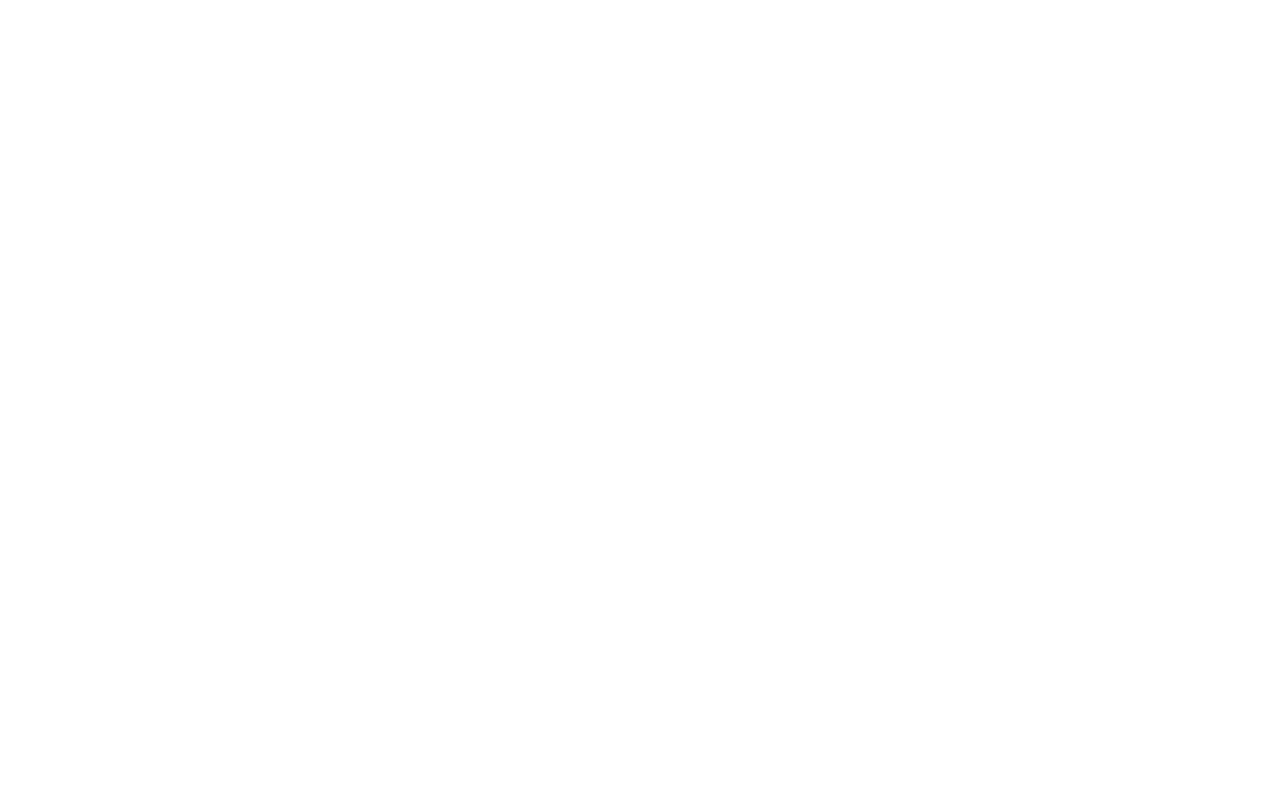
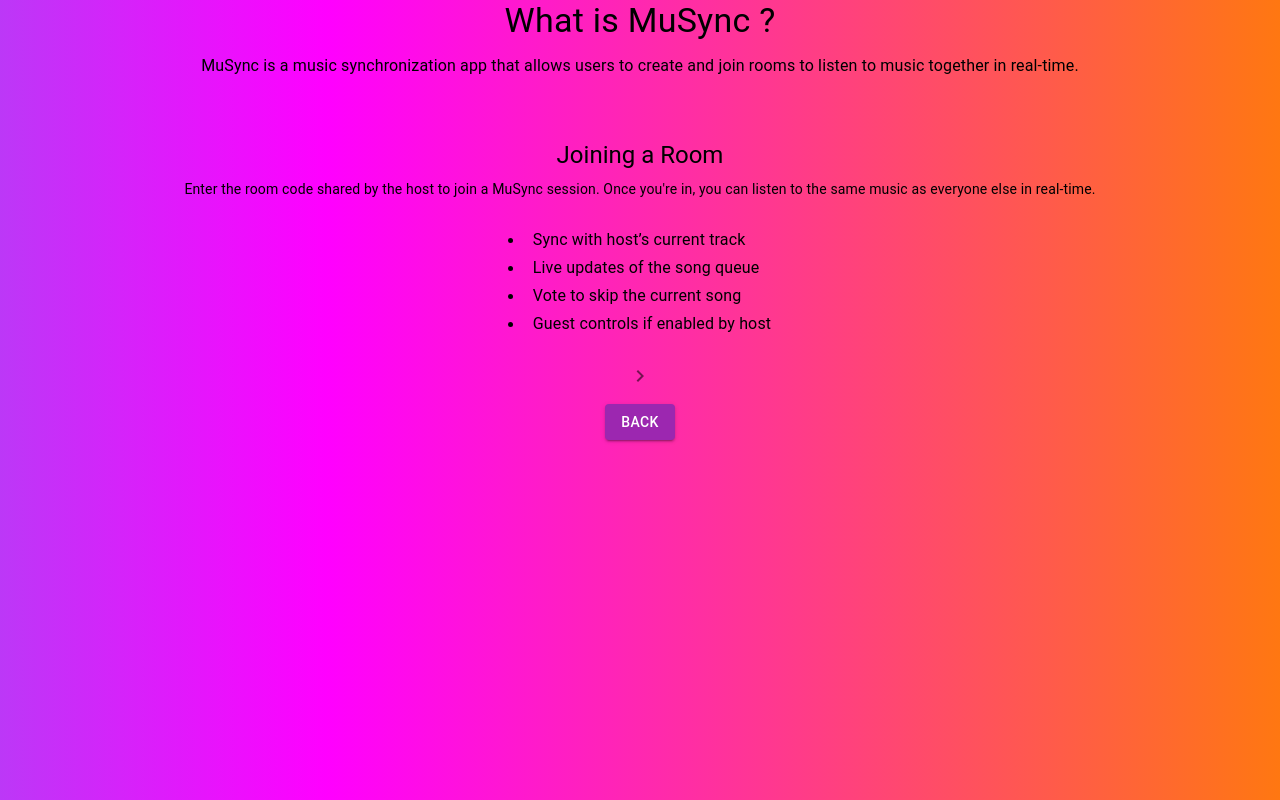
Before and after one commit to kdev307/MuSync, a React (Vite) app in the folder frontend/: page /info in a window 1280 px wide. Before the commit this address had no page. Built offline with nearby package versions, Linux system fonts and the light colour scheme.

Commit message:
Completed basic functionality

```diff
--- a/frontend/src/App.jsx
+++ b/frontend/src/App.jsx
@@ -4,6 +4,7 @@
 import Home from "./pages/Home";
 import RoomJoin from "./pages/RoomJoin";
 import Room from "./pages/Room";
+import Info from "./pages/Info";
 
 function App() {
     return (
@@ -15,6 +16,7 @@
                     <Route path="/join-room" element={<RoomJoin />} />
 
                     <Route path="/create-room" element={<CreateRoom />} />
+                    <Route path="/info" element={<Info />} />
                     <Route path="/room/:roomCode" element={<Room />} />
                 </Routes>
             </BrowserRouter>
--- a/frontend/src/index.css
+++ b/frontend/src/index.css
@@ -11,6 +11,27 @@
         "Helvetica Neue", sans-serif;
     -webkit-fontcaregory-imagesg: antialiased;
     -moz-osx-fontcaregory-imagesg: grayscale;
+    margin: 0;
+    padding: 0;
+    height: 100vh;
+    width: 100%;
+    background: linear-gradient(
+        90deg,
+        #3e23ff,
+        #3cff3c,
+        #ff2362,
+        #2dafe6,
+        #ff00ff,
+        #ff8000
+    );
+    background-size: 400% 400%;
+    animation: gradient 10s ease-in-out infinite;
+}
+
+#root {
+    height: 100%;
+    width: 100%;
+    margin: auto 0;
 }
 
 code {
@@ -21,3 +42,15 @@
 html {
     scroll-behavior: smooth;
 }
+
+@keyframes gradient {
+    0% {
+        background-position: 0% 50%;
+    }
+    50% {
+        background-position: 100% 50%;
+    }
+    100% {
+        background-position: 0% 50%;
+    }
+}
--- a/frontend/src/pages/Home.jsx
+++ b/frontend/src/pages/Home.jsx
@@ -32,6 +32,9 @@
                     <Button color="primary" to="/join-room" component={Link}>
                         Join a Room
                     </Button>
+                    <Button color="default" to="/info" component={Link}>
+                        Info
+                    </Button>
                     <Button
                         color="secondary"
                         to="/create-room"
--- /dev/null
+++ b/frontend/src/pages/Info.jsx
@@ -0,0 +1,134 @@
+import React, { useState } from "react";
+import {
+    Grid,
+    Button,
+    Typography,
+    IconButton,
+    List,
+    ListItem,
+    ListItemText,
+} from "@mui/material";
+import { NavigateBefore, NavigateNext } from "@mui/icons-material";
+import { Link } from "react-router-dom";
+
+const pages = {
+    JOIN: "pages.join",
+    CREATE: "pages.create",
+};
+
+function Info() {
+    const [page, setPage] = useState(pages.JOIN);
+
+    const info = {
+        main: {
+            description:
+                "MuSync is a music synchronization app that allows users to create and join rooms to listen to music together in real-time.",
+            features: [
+                "Create and join rooms",
+                "Control playback state",
+                "Vote to skip tracks",
+                "Enable or disable guest control",
+            ],
+        },
+        join: {
+            title: "Joining a Room",
+            details:
+                "Enter the room code shared by the host to join a MuSync session. Once you're in, you can listen to the same music as everyone else in real-time.",
+            features: [
+                "Sync with host’s current track",
+                "Live updates of the song queue",
+                "Vote to skip the current song",
+                "Guest controls if enabled by host",
+            ],
+        },
+        create: {
+            title: "Creating a Room",
+            details:
+                "Create your own MuSync room and control how guests interact. You'll need a Spotify Premium account to play music through the app.",
+            features: [
+                "Full playback control",
+                "Set number of votes needed to skip",
+                "Allow or restrict guest control",
+                "Manage room settings anytime",
+            ],
+        },
+    };
+
+    return (
+        <Grid container spacing={1}>
+            <Grid size={12} align="center">
+                <Typography variant="h4" component="h4" gutterBottom>
+                    What is MuSync ?
+                </Typography>
+                <Typography variant="body1" component="p" gutterBottom>
+                    {info.main.description}
+                </Typography>
+            </Grid>
+
+            <Grid
+                size={12}
+                md={8}
+                sx={{ textAlign: "center", mx: "auto", mt: 6 }}
+            >
+                <Typography variant="h5" sx={{ mb: 1 }}>
+                    {page === pages.JOIN ? info.join.title : info.create.title}
+                </Typography>
+                <Typography variant="body2" sx={{ mb: 2 }}>
+                    {page === pages.JOIN
+                        ? info.join.details
+                        : info.create.details}
+                </Typography>
+
+                <List
+                    component="ul"
+                    sx={{
+                        display: "inline-block",
+                        textAlign: "left",
+                        paddingLeft: 2,
+                        listStyleType: "disc",
+                    }}
+                >
+                    {(page === pages.JOIN
+                        ? info.join.features
+                        : info.create.features
+                    ).map((feature, index) => (
+                        <ListItem
+                            key={index}
+                            disablePadding
+                            sx={{ display: "list-item", paddingLeft: 1 }}
+                        >
+                            <ListItemText primary={feature} />
+                        </ListItem>
+                    ))}
+                </List>
+            </Grid>
+
+            <Grid size={12} align="center">
+                <IconButton
+                    onClick={() =>
+                        setPage(page === pages.JOIN ? pages.CREATE : pages.JOIN)
+                    }
+                >
+                    {page === pages.JOIN ? (
+                        <NavigateNext />
+                    ) : (
+                        <NavigateBefore />
+                    )}
+                </IconButton>
+            </Grid>
+
+            <Grid size={12} align="center">
+                <Button
+                    color="secondary"
+                    to="/"
+                    component={Link}
+                    variant="contained"
+                >
+                    Back
+                </Button>
+            </Grid>
+        </Grid>
+    );
+}
+
+export default Info;
```
